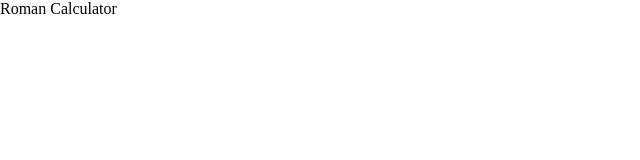
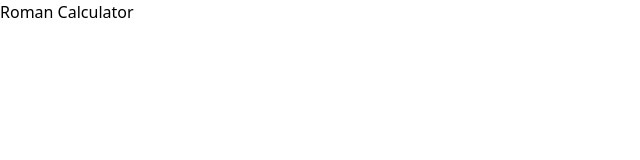
Before and after one commit to petarivanovv9/roman-numeral-calculator-nextjs, a Next.js app: page / in a window 1280 px wide. Shown: the top 160 px of the page, without its empty margins (0-640 px from the left). Built offline with nearby package versions, Linux system fonts and the light colour scheme.

Commit message:
override default global styles

```diff
--- a/styles/global.css
+++ b/styles/global.css
@@ -1,5 +1,69 @@
-html,
-body {
-  padding: 0;
-  margin: 0;
+@tailwind base;
+@tailwind components;
+@tailwind utilities;
+
+@layer base {
+  html,
+  body,
+  #__next {
+    @apply h-full;
+  }
+
+  p {
+    @apply mb-4;
+  }
+
+  label {
+    @apply mb-2;
+  }
+
+  h1,
+  h2,
+  h3,
+  h4,
+  h5,
+  h6,
+  .h1,
+  .h2,
+  .h3,
+  .h4,
+  .h5,
+  .h6 {
+    @apply mb-2 font-medium;
+  }
+
+  h1,
+  .h1 {
+    @apply text-5xl;
+  }
+
+  h2,
+  .h2 {
+    @apply text-4xl;
+  }
+
+  h3,
+  .h3 {
+    @apply text-3xl;
+  }
+
+  h4,
+  .h4 {
+    @apply text-2xl;
+  }
+
+  h5,
+  .h5 {
+    @apply text-xl;
+  }
+
+  h6,
+  .h6 {
+    @apply text-lg;
+  }
+
+  small,
+  .small {
+    @apply text-sm font-normal;
+  }
 }
```
